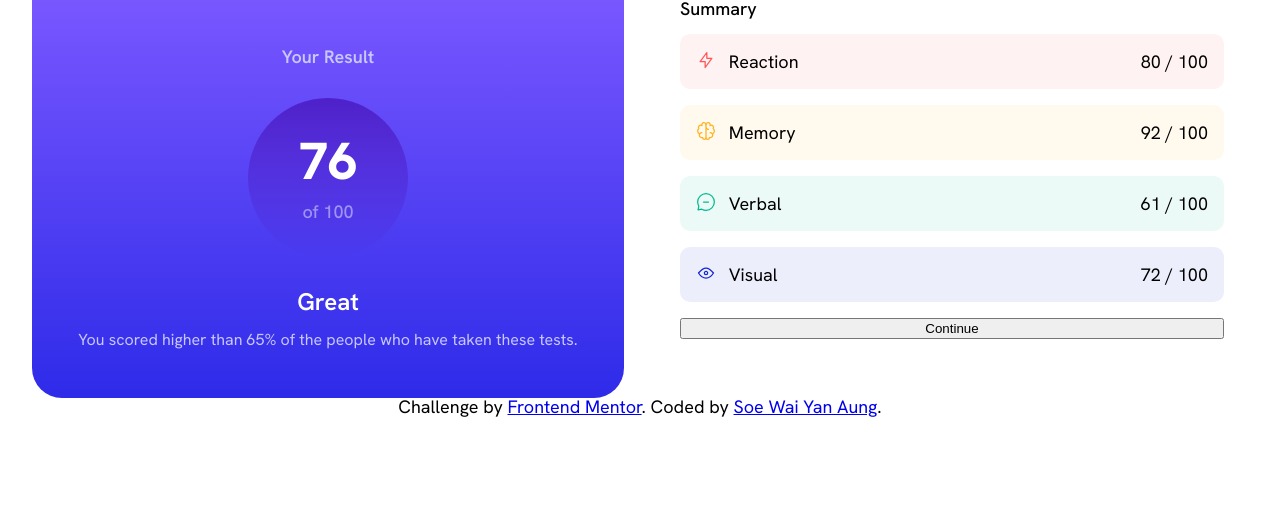
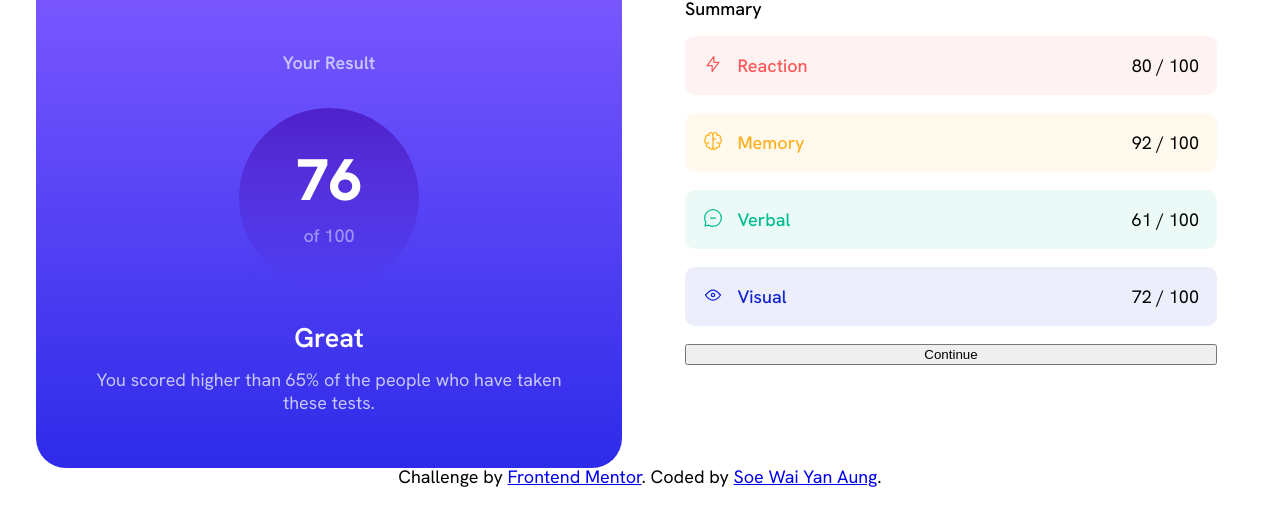
Before and after one commit to soewaiyanag/results-summary-component, a website built with Vite: page src/index.html in a window 1280 px wide. Built offline with nearby package versions, Linux system fonts and the light colour scheme.

Commit message:
add font color to the text of summary items and move fz:18px; form body tag to :root

```diff
--- a/src/index.html
+++ b/src/index.html
@@ -28,10 +28,22 @@
       <div class="summary container">
         <h2 class="summary--heading">Summary</h2>
         <div class="flex-container">
-          <div class="flex-item reaction">Reaction <span>80 / 100</span></div>
-          <div class="flex-item memory">Memory <span>92 / 100</span></div>
-          <div class="flex-item verbal">Verbal <span>61 / 100</span></div>
-          <div class="flex-item visual">Visual <span>72 / 100</span></div>
+          <div class="flex-item reaction">
+            <p class="text">Reaction</p>
+            <span>80 / 100</span>
+          </div>
+          <div class="flex-item memory">
+            <p class="text">Memory</p>
+            <span>92 / 100</span>
+          </div>
+          <div class="flex-item verbal">
+            <p class="text">Verbal</p>
+            <span>61 / 100</span>
+          </div>
+          <div class="flex-item visual">
+            <p class="text">Visual</p>
+            <span>72 / 100</span>
+          </div>
         </div>
         <button class="continue">Continue</button>
       </div>
--- a/src/scss/styles.scss
+++ b/src/scss/styles.scss
@@ -2,6 +2,10 @@
   font-family: "HankenGrotesk";
   src: url("@fonts/HankenGrotesk-VariableFont_wght.ttf")
     format("truetype-variations");
+}
+
+:root {
+  font-size: 18px;
 }
 
 :root {
@@ -16,7 +20,6 @@
 
 body {
   font-family: "HankenGrotesk", sans-serif;
-  font-size: 18px;
 }
 
 .row {
@@ -123,11 +126,19 @@ body {
   padding: 1rem;
   border-radius: 10px;
 
+  .text {
+    font-size: 1rem;
+    font-variation-settings: "wght" 500;
+  }
+
   $opacity: 0.075;
   &.reaction {
     background-color: hsl(var(--hsl-code-light-red), $opacity);
     &::before {
       content: url("@images/icon-reaction.svg");
+    }
+    .text {
+      color: hsl(var(--hsl-code-light-red));
     }
   }
   &.memory {
@@ -135,17 +146,26 @@ body {
     &::before {
       content: url("@images/icon-memory.svg");
     }
+    .text {
+      color: hsl(var(--hsl-code-orangey-yellow));
+    }
   }
   &.verbal {
     background-color: hsl(var(--hsl-code-green-teal), $opacity);
     &::before {
       content: url("@images/icon-verbal.svg");
     }
+    .text {
+      color: hsl(var(--hsl-code-green-teal));
+    }
   }
   &.visual {
     background-color: hsl(var(--hsl-code-cobalt-blue), $opacity);
     &::before {
       content: url("@images/icon-visual.svg");
+    }
+    .text {
+      color: hsl(var(--hsl-code-cobalt-blue));
     }
   }
 
```
